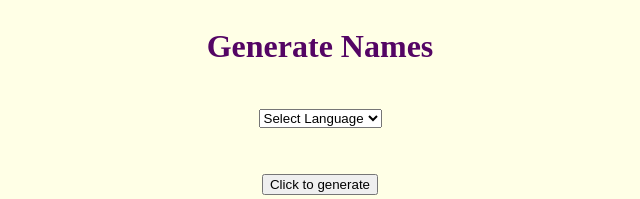
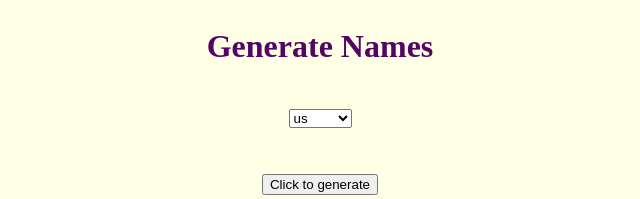
Before and after one commit to greerevins/newNamer, a plain HTML site: page frontEnd/index.html in a window 1280 px wide. Shown: the top 199 px of the page, without its empty margins (320-960 px from the left). Drawn offline with nearby package versions, Linux system fonts and the light colour scheme.

```diff
--- a/index.html
+++ b/frontEnd/index.html
@@ -5,18 +5,18 @@
     <meta charset="UTF-8">
     <title>New Namer</title>
     <link rel="stylesheet" type="text/css" href="styles.css">
+    <script type="text/javascript" src="newNamer.js"></script>
+    <script src="https://unpkg.com/axios/dist/axios.min.js"></script>
+
+
 </head>
 
-<body>
+<body onload="initNamer()">
     <h1 class="text">
         Generate Names
     </h1>
     <p class="text">
-        <select>
-            <option value="Select Language">Select Language</option>
-            <option value="gnomish">gnomish</option>
-            <option value="Dickens">Dickens</option>
-            <option value="Greek">Greek</option>
+        <select id="optionMenu">
         </select>
     </p>
     <p class="text">
--- /dev/null
+++ b/frontEnd/newNamer.js
@@ -0,0 +1,31 @@
+function initNamer() {
+
+    let theOptions = mockFetchOptions();
+    let theSelect = document.getElementById("optionMenu");
+    for (elementIndex in theOptions) {
+        let val = theOptions[elementIndex];
+        let option = document.createElement("option");
+        option.text = val;
+        theSelect.appendChild(option);
+    }
+
+   // a test to make sure axios library works axiosTest()
+}
+
+
+function mockFetchOptions() {
+    return ["us", "gnome", "troll"];
+}
+
+
+function mockRequestNames (){
+    let theSelect = document.getElementById("optionMenu");
+}
+
+
+
+//function axiosTest(){
+    //let result= axios.get('http://mars.local:5984');
+    //alert(JSON.stringify(result));
+    //return result;
+//}
```
Also changed, not shown: frontEnd/styles.css (renamed from styles.css), newNamer.js (deleted), 4 other files.
